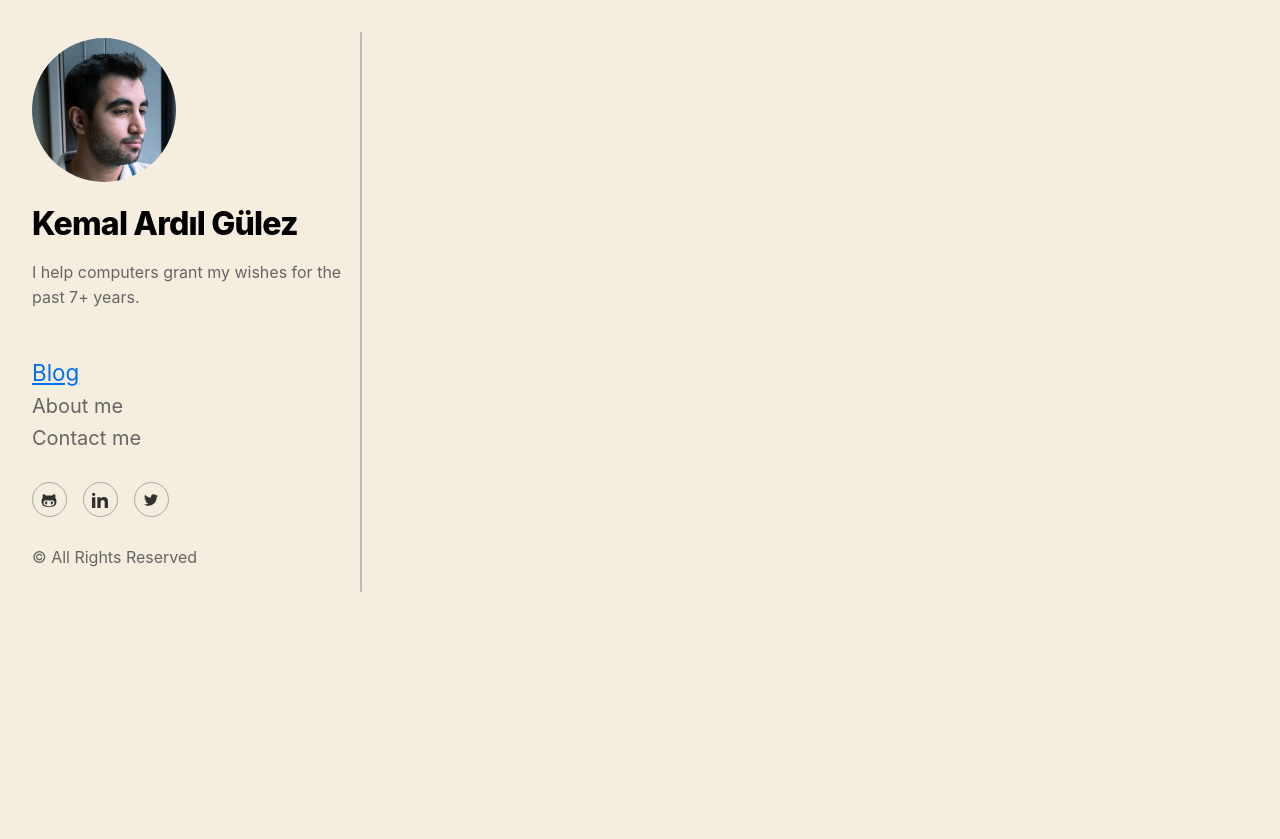
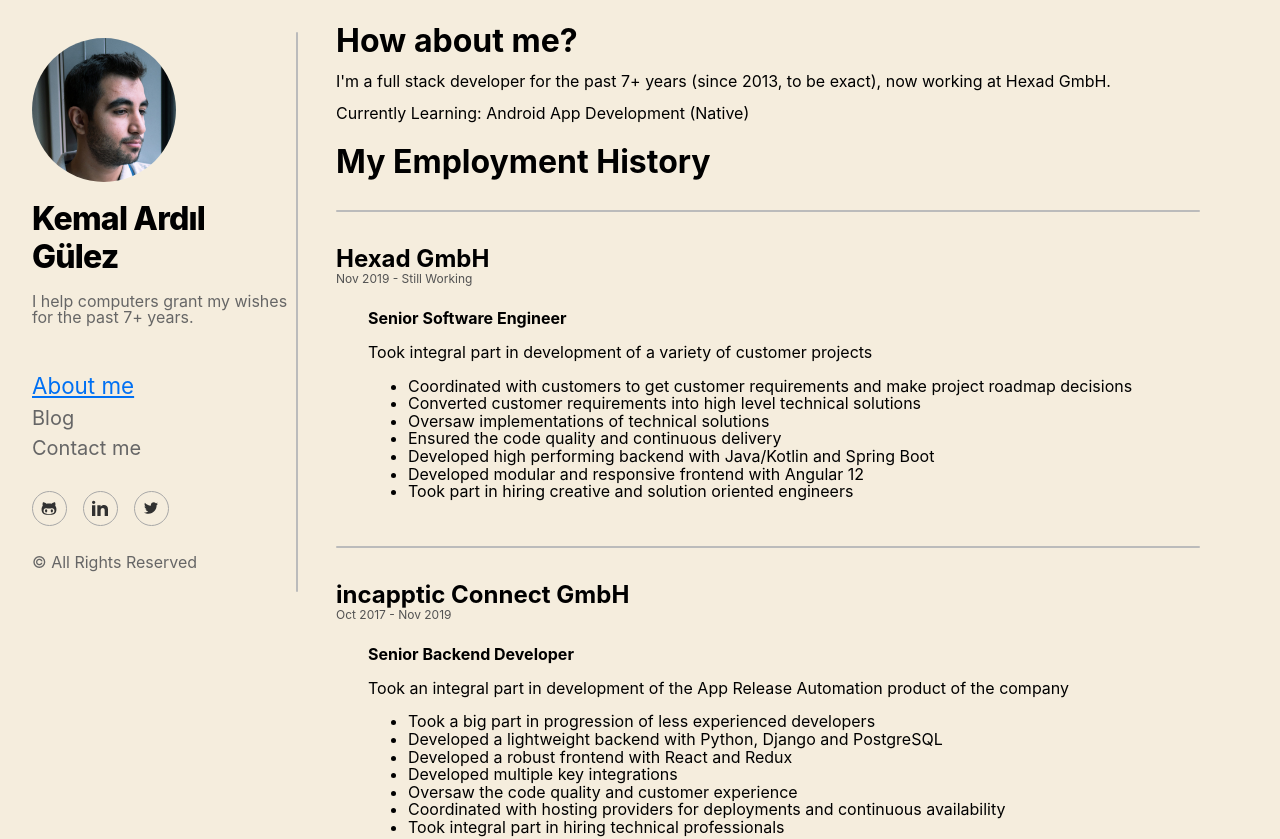
Before and after one commit to ardilgulez/website, a Next.js app: page / in a window 1280 px wide. Shown: the top 839 px of the page. Before the commit the page ends 800 px from the top, so only its background shows below. Built offline with nearby package versions, Linux system fonts and the light colour scheme.

Commit message:
Employment History is Added to About Page (#4)

```diff
--- a/components/sidebar/sidebar.js
+++ b/components/sidebar/sidebar.js
@@ -32,14 +32,14 @@
 			<div>
 				<nav className="">
 					<ul className={styles.navList}>
-						<li key="blog" className={styles.navListItem}>
+						<li key="about" className={styles.navListItem}>
 							<Link href="/">
-								<a className={activeTab === 'blog' ? styles.active : styles.navListLink}>Blog</a>
+								<a className={activeTab === 'about' ? styles.active : styles.navListLink}>About me</a>
 							</Link>
 						</li>
-						<li key="about" className={styles.navListItem}>
-							<Link href="/about">
-								<a className={activeTab === 'about' ? styles.active : styles.navListLink}>About me</a>
+						<li key="blog" className={styles.navListItem}>
+							<Link href="/blog">
+								<a className={activeTab === 'blog' ? styles.active : styles.navListLink}>Blog</a>
 							</Link>
 						</li>
 						<li key="contacts" className={styles.navListItem}>
--- a/components/sidebar/sidebar.module.scss
+++ b/components/sidebar/sidebar.module.scss
@@ -1,19 +1,9 @@
-.borderCircle {
-	border-radius: 9999px;
-}
-
-.headingName {
-	font-size: 2rem;
-	line-height: 1.2;
-	font-weight: 800;
-	letter-spacing: -0.05rem;
-	margin: 1rem 0;
-}
-
 .sidebar {
 	margin: 2rem 0 0 2rem;
 	top: 0;
-	width: 20rem;
+	display: table-cell;
+	width: 20%;
+	vertical-align: top;
 	height: 70%;
 	position: fixed;
 	display: flex;
@@ -33,6 +23,18 @@
 	}
 }
 
+.borderCircle {
+	border-radius: 9999px;
+}
+
+.headingName {
+	font-size: 2rem;
+	line-height: 1.2;
+	font-weight: 800;
+	letter-spacing: -0.05rem;
+	margin: 1rem 0;
+}
+
 .bioDescription {
 	color: #666;
 	font-size: 1rem;
@@ -41,6 +43,7 @@
 .navList {
 	list-style: none;
 	padding: 0;
+	line-height: 1.5;
 }
 
 .navListItem {
--- a/config.json
+++ b/config.json
@@ -5,5 +5,111 @@
 		"Github": "https://github.com/ardilgulez",
 		"Linkedin": "https://linkedin.com/in/ardilgulez",
 		"Twitter": "https://twitter.com/ardilgulez"
-	}
+	},
+	"employmentHistory": [
+		{
+			"name": "Hexad GmbH",
+			"titles": [
+				{
+					"title": "Senior Software Engineer",
+					"date": "Nov 2019 - Still"
+				}
+			],
+			"description": "Took integral part in development of a variety of customer projects",
+			"responsibilities": [
+				"Coordinated with customers to get customer requirements and make project roadmap decisions",
+				"Converted customer requirements into high level technical solutions",
+				"Oversaw implementations of technical solutions",
+				"Ensured the code quality and continuous delivery",
+				"Developed high performing backend with Java/Kotlin and Spring Boot",
+				"Developed modular and responsive frontend with Angular 12",
+				"Took part in hiring creative and solution oriented engineers"
+			],
+			"technologies": [
+				"Java",
+				"Kotlin",
+				"Spring Boot",
+				"MySQL",
+				"Angular 12",
+				"Docker",
+				"AWS",
+				"Terraform",
+				"Concourse",
+				"Git",
+				"GitHub Actions"
+			],
+			"dates": "Nov 2019 - Still Working"
+		},
+		{
+			"name": "incapptic Connect GmbH",
+			"titles": [
+				{
+					"title": "Senior Backend Developer",
+					"date": "Oct 2017 - Nov 2019"
+				}
+			],
+			"description": "Took an integral part in development of the App Release Automation product of the company",
+			"responsibilities": [
+				"Took a big part in progression of less experienced developers",
+				"Developed a lightweight backend with Python, Django and PostgreSQL",
+				"Developed a robust frontend with React and Redux",
+				"Developed multiple key integrations",
+				"Oversaw the code quality and customer experience",
+				"Coordinated with hosting providers for deployments and continuous availability",
+				"Took integral part in hiring technical professionals"
+			],
+			"technologies": [ "Python", "Django", "PostgreSQL", "React", "Redux", "Git", "CircleCI" ],
+			"dates": "Oct 2017 - Nov 2019"
+		},
+		{
+			"name": "Piri Reis Bilisim Teknolojileri",
+			"titles": [
+				{
+					"title": "Senior Software Engineer",
+					"date": "May 2016 - Oct 2017"
+				}
+			],
+			"description": "Spearheaded the development of the Geographical Business Intelligence product of the company",
+			"responsibilities": [
+				"Made vital technology decisions for product development",
+				"Created a microservice architecture in the backend using Docker",
+				"Led the development of microservices using a variety of technologies",
+				"Oversaw the frontend development",
+				"Hired a team of qualified and ambitious professionals to work together with"
+			],
+			"technologies": [
+				"Java",
+				"Spring Boot",
+				"Python",
+				"Flask",
+				"Javascript",
+				"Node.js",
+				"GDAL",
+				"PostgreSQL",
+				"MongoDB",
+				"Git"
+			],
+			"dates": "May 2016 - Oct 2017"
+		},
+		{
+			"name": "Etiya Bilgi Teknolojileri",
+			"titles": [
+				{
+					"title": "Software Engineer",
+					"date": "Feb 2015 - May 2016"
+				},
+				{
+					"title": "Junior Software Engineer",
+					"date": "Oct 2013 - Feb 2015"
+				}
+			],
+			"description": "Took part in development of the flagship CRM Suite of the company that specializes for Telco Industry and its integration to the biggest customer of the company: Türk Telekom (Turkish Telecom)",
+			"responsibilities": [
+				"Took part in development of a highly available backend with Java that served tens of millions of customers",
+				"Took part in development of a versatile frontend with JSF"
+			],
+			"technologies": [ "Java", "JSF", "Oracle DB", "Jenkins", "SVN" ],
+			"dates": "Oct 2013 - May 2016"
+		}
+	]
 }
--- a/pages/_app.js
+++ b/pages/_app.js
@@ -1,5 +1,6 @@
 import styles from '../styles/global.scss';
+import config from '../config.json';
 
-const App = ({ Component, pageProps }) => <Component {...pageProps} />;
+const App = ({ Component, pageProps }) => <Component config={config} {...pageProps} />;
 
 export default App;
--- a/pages/index.js
+++ b/pages/index.js
@@ -1,38 +1,45 @@
-import Head from 'next/head';
-import Link from 'next/link';
+import { Sidebar } from '../components/index';
+import * as styles from './index.module.scss';
 
-import { Sidebar, Date } from '../components/index';
-import { getSortedPostsData } from '../lib/posts';
-
-export async function getStaticProps() {
-	const allPostsData = getSortedPostsData();
-	return {
-		props: {
-			allPostsData
-		}
-	};
-}
-
-export default function Home({ allPostsData }) {
+export default function About({ config }) {
 	return (
-		<Sidebar activeTab="blog">
-			{/* Add this <section> tag below the existing <section> tag */}
-			{/* <section className={`${utilStyles.headingMd} ${utilStyles.padding1px}`}>
-				<h2 className={utilStyles.headingLg}>Blog</h2>
-				<ul className={utilStyles.list}>
-					{allPostsData.map(({ id, date, title }) => (
-						<li className={utilStyles.listItem} key={id}>
-							<Link href={`/posts/${id}`}>
-								<a>{title}</a>
-							</Link>
-							<br />
-							<small className={utilStyles.lightText}>
-								<Date dateString={date} />
-							</small>
-						</li>
+		<div className={styles.outerContainer}>
+			<Sidebar activeTab="about" />
+			<div className={styles.pageSection}>
+				<section title="about">
+					<h1 className={styles.aboutTitle}>How about me?</h1>
+					<p>
+						I'm a full stack developer for the past 7+ years (since 2013, to be exact), now working at Hexad
+						GmbH.
+					</p>
+					<p>Currently Learning: Android App Development (Native)</p>
+					<h1 className={styles.aboutTitle} style={{ marginBottom: '2rem' }}>
+						My Employment History
+					</h1>
+					{config.employmentHistory.map((item) => (
+						<div className={styles.employment}>
+							<div className={styles.employmentTitle}>
+								<h2 className={styles.titleText}>{item.name}</h2>
+								<span className={styles.dateSpan}>{item.dates}</span>
+							</div>
+							<div className={styles.employmentDetails}>
+								{item.titles.map((titleItem) => (
+									<div className={styles.employmentSubtitle}>
+										<h4 className={styles.titleText}>{titleItem.title}</h4>
+										{item.titles.length > 1 && (
+											<span className={styles.dateSpan}>{titleItem.date}</span>
+										)}
+									</div>
+								))}
+								<p className={styles.jobDetails}>{item.description}</p>
+								<ul className={[ styles.responsibilityList, styles.jobDetails ].join(' ')}>
+									{item.responsibilities.map((responsibility) => <li>{responsibility}</li>)}
+								</ul>
+							</div>
+						</div>
 					))}
-				</ul>
-			</section> */}
-		</Sidebar>
+				</section>
+			</div>
+		</div>
 	);
 }
--- /dev/null
+++ b/pages/index.module.scss
@@ -0,0 +1,67 @@
+.pageSection {
+    display: table-cell;
+	width: 80%;
+	vertical-align: top;
+    padding: 0 5rem;
+}
+
+.outerContainer {
+	display: table;
+	width: 100%;
+	height: 100%;
+}
+
+.aboutTitle {
+    font-size: 2rem;
+	margin-bottom: 10px;
+	margin-top: 25px;
+}
+
+.employment {
+	&:before {
+		background: #bbbbbb;
+		content: '';
+		border-radius: 1px;
+		height: 2px;
+		width: 100%;
+		display: block;
+	}
+}
+
+.employmentDetails {
+	padding: 0 2rem;
+}
+
+.employmentTitle {
+	display: flex;
+	flex-flow: column nowrap;
+	align-items: flex-start;
+	justify-content: center;
+	margin: 25px 0 15px;
+}
+
+.employmentSubtitle {
+	display: flex;
+	flex-flow: column nowrap;
+	align-items: flex-start;
+	justify-content: center;
+	margin: 15px 0;
+}
+
+.titleText {
+	margin-right: 2rem;
+	margin: 10px 0 2px 0;
+}
+
+.dateSpan {
+	font-size: 0.75rem;
+	color: #525252;
+}
+
+.jobDetails{
+	line-height: 1.1;
+}
+
+.responsibilityList {
+	margin: 0 0 45px;
+}
--- a/styles/global.scss
+++ b/styles/global.scss
@@ -3,12 +3,12 @@
 	background-color: #f5eddd;
 }
 
-body {
+body{
 	padding: 0;
 	margin: 0;
 	font-family: -apple-system, BlinkMacSystemFont, Segoe UI, Roboto, Oxygen, Ubuntu, Cantarell, Fira Sans, Droid Sans,
 		Helvetica Neue, sans-serif;
-	line-height: 1.6;
+	line-height: 1;
 	font-size: 1rem;
 }
 
```
Also changed, not shown: pages/blog.js (added, +35 -0 lines).
